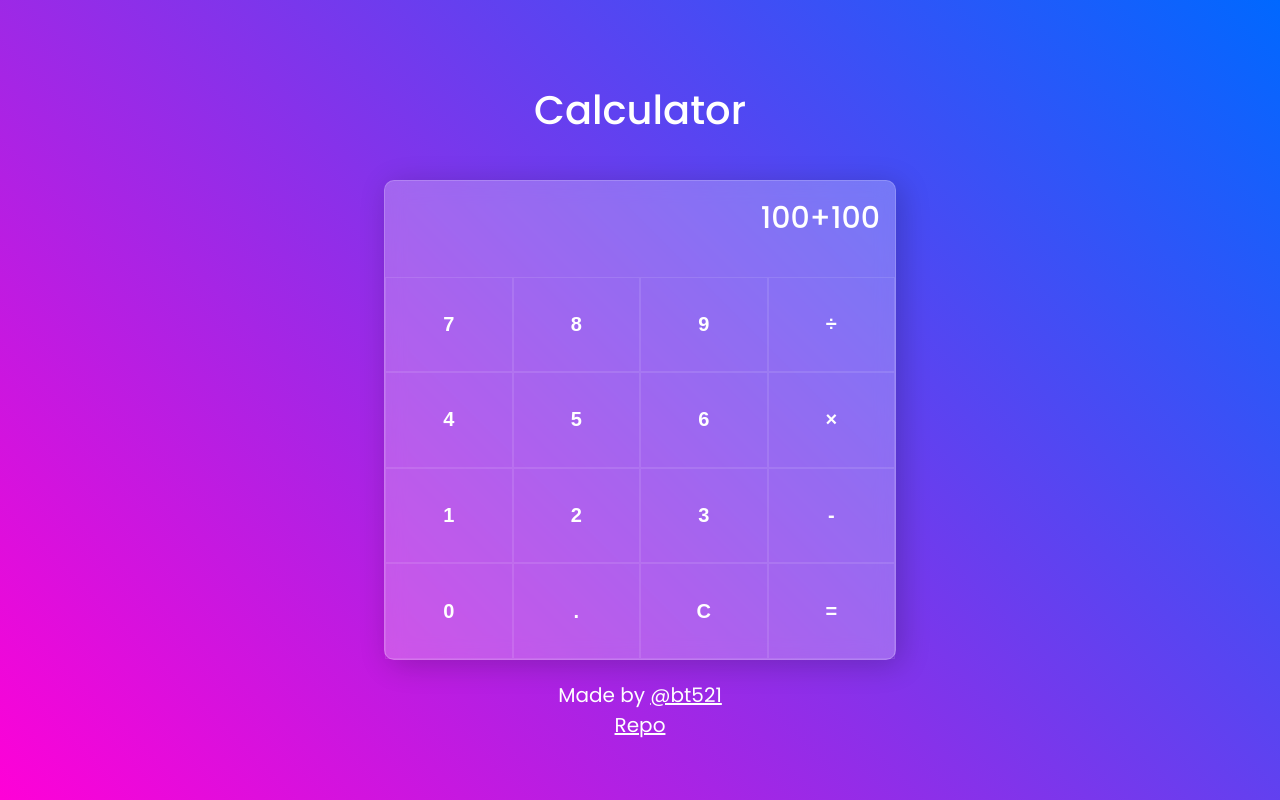
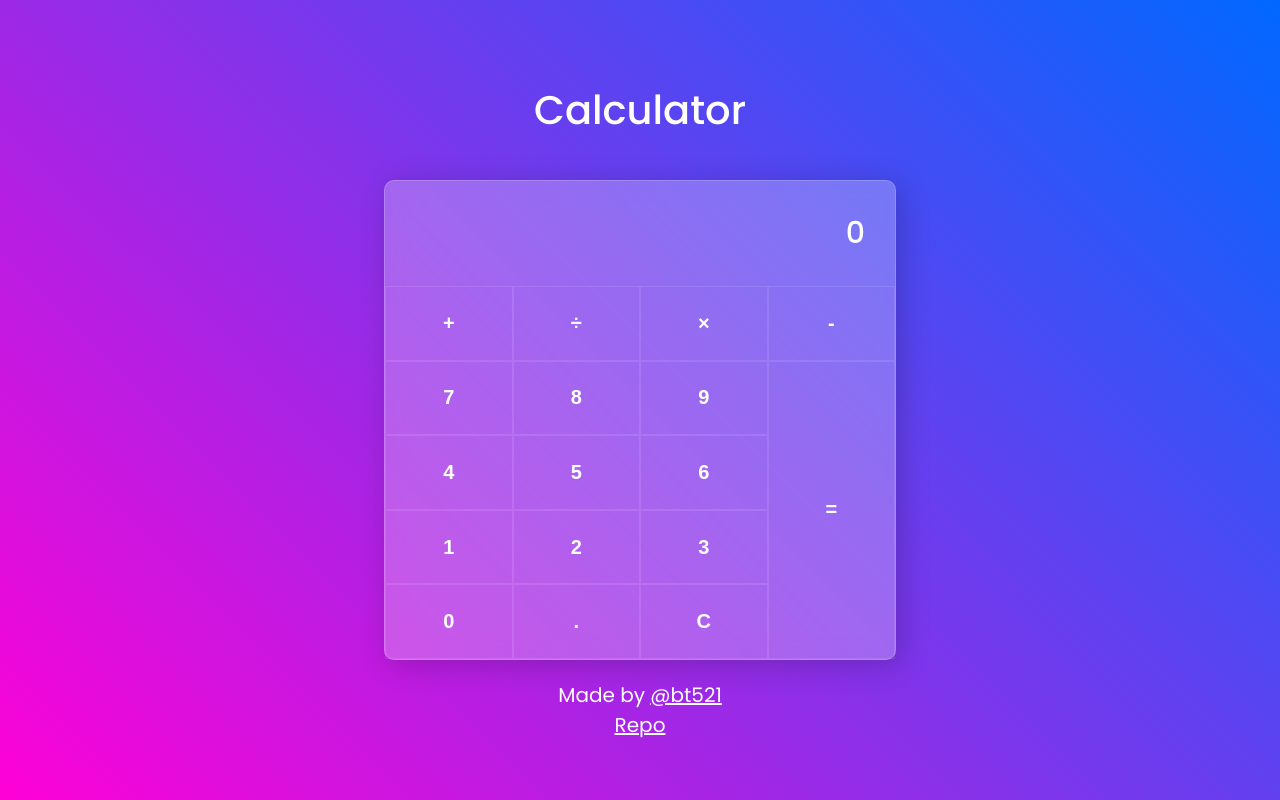
Before and after one commit to briantwene/js_calculator, a plain HTML site: page index.html in a window 1280 px wide. Drawn offline with Linux system fonts and the light colour scheme.

Commit message:
added javascript file and code

```diff
--- a/CSS/style.css
+++ b/CSS/style.css
@@ -46,26 +46,27 @@ main {
   backdrop-filter: blur(10px);
   height: 50vh;
   width: 90vw;
-  display: flex;
-  flex-wrap: wrap;
+  display: grid;
+  grid-template-columns: repeat(4, 1fr);
+  grid-template-rows: repeat(6, 1fr);
   border-radius: 10px;
   box-shadow: 5px 5px 30px rgba(0, 0, 0, 0.2);
   font-weight: 500;
 }
 /* calculator display settings */
 .display {
-  width: 100%;
-  height: 20%;
+  padding: 1em;
+  grid-row: 1/2;
+  grid-column: 1/5;
   font-size: 3em;
-  padding: 0.5em;
   color: white;
   text-align: right;
 }
 
 /* calculator button settings */
 button {
-  width: 25%;
-  height: 20%;
+  height: 100%;
+  width: 100%;
   align-self: center;
   border: none;
   background-color: transparent;
@@ -74,6 +75,12 @@ button {
   font-weight: 600;
   border: 0.5px solid rgba(255, 255, 255, 0.1);
   transition: ease-in-out 300ms;
+}
+
+button:last-child {
+  grid-column: 4/5;
+  grid-row: 3/7;
+  height: 100%;
 }
 /* change the color of button when hovered over  */
 button:hover {
--- /dev/null
+++ b/JavaScript/app.js
@@ -0,0 +1,22 @@
+"use strict";
+//declare variables
+const display = document.querySelector(".display");
+const clearbtn = document.querySelector(".clear");
+let expression = "";
+
+//event listener for the clear button sets the value on the calculator to 0
+clearbtn.addEventListener("click", function () {
+  expression = "";
+  display.innerHTML = "0";
+});
+
+//function for building expressions
+function createE(n) {
+  expression += n;
+  document.querySelector(".display").innerHTML = expression;
+}
+
+//function for calculating the sum
+function calc() {
+  display.innerHTML = eval(expression);
+}
--- a/index.html
+++ b/index.html
@@ -9,35 +9,44 @@ Date:03/08/2021 -->
     <meta name="viewport" content="width=device-width, initial-scale=1.0" />
     <title>Calculator_Project</title>
     <link rel="stylesheet" href="CSS/style.css" />
+
+    <!-- link for font -->
     <style>
       @import url("https://fonts.googleapis.com/css2?family=Poppins:wght@400;500&display=swap");
     </style>
   </head>
   <body>
     <header>Calculator</header>
+    <!-- calculator container -->
     <main class="calculator">
-      <span class="display">100+100</span>
-      <button>7</button>
-      <button>8</button>
-      <button>9</button>
-      <button>÷</button>
-      <button>4</button>
-      <button>5</button>
-      <button>6</button>
-      <button>×</button>
-      <button>1</button>
-      <button>2</button>
-      <button>3</button>
-      <button>-</button>
-      <button>0</button>
-      <button>.</button>
-      <button>C</button>
-      <button>=</button>
+      <!-- calculator display -->
+      <span class="display">0</span>
+      <!-- buttons -->
+      <button onclick="createE('+')">+</button>
+      <button onclick="createE('/')">÷</button>
+      <button onclick="createE('×')">×</button>
+      <button onclick="createE('-')">-</button>
+      <button onclick="createE('7')">7</button>
+      <button onclick="createE('8')">8</button>
+      <button onclick="createE('9')">9</button>
+      <button onclick="createE('4')">4</button>
+      <button onclick="createE('5')">5</button>
+      <button onclick="createE('6')">6</button>
+      <button onclick="createE('1')">1</button>
+      <button onclick="createE('2')">2</button>
+      <button onclick="createE('3')">3</button>
+      <button onclick="createE('0')">0</button>
+      <button onclick="createE('.')">.</button>
+      <button class="clear">C</button>
+      <button onclick="calc()">=</button>
     </main>
+    <!-- page footer -->
     <footer>
       Made by <a href="https://github.com/bt521">@bt521</a>
       <br />
       <a href="#">Repo</a>
     </footer>
   </body>
+  <!-- link to external js file -->
+  <script src="JavaScript/app.js"></script>
 </html>
```
